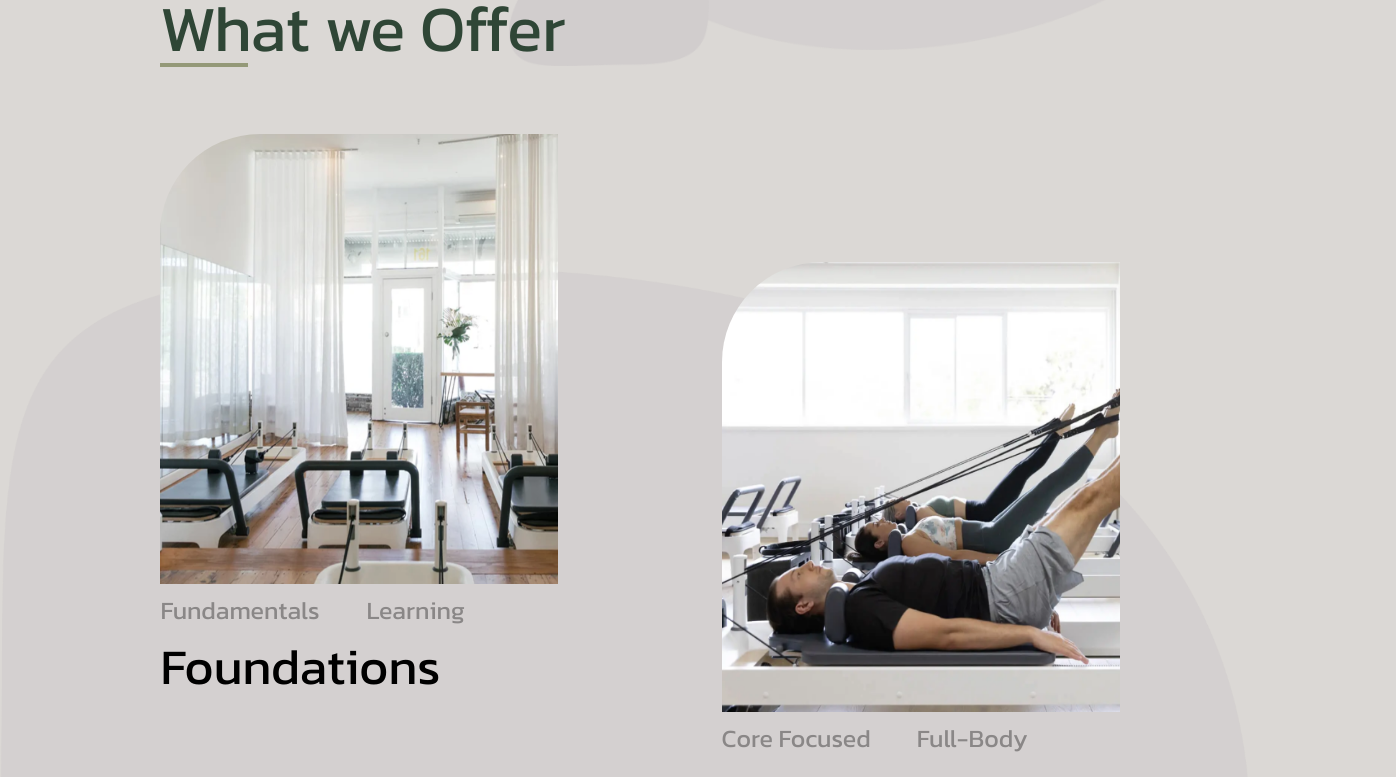
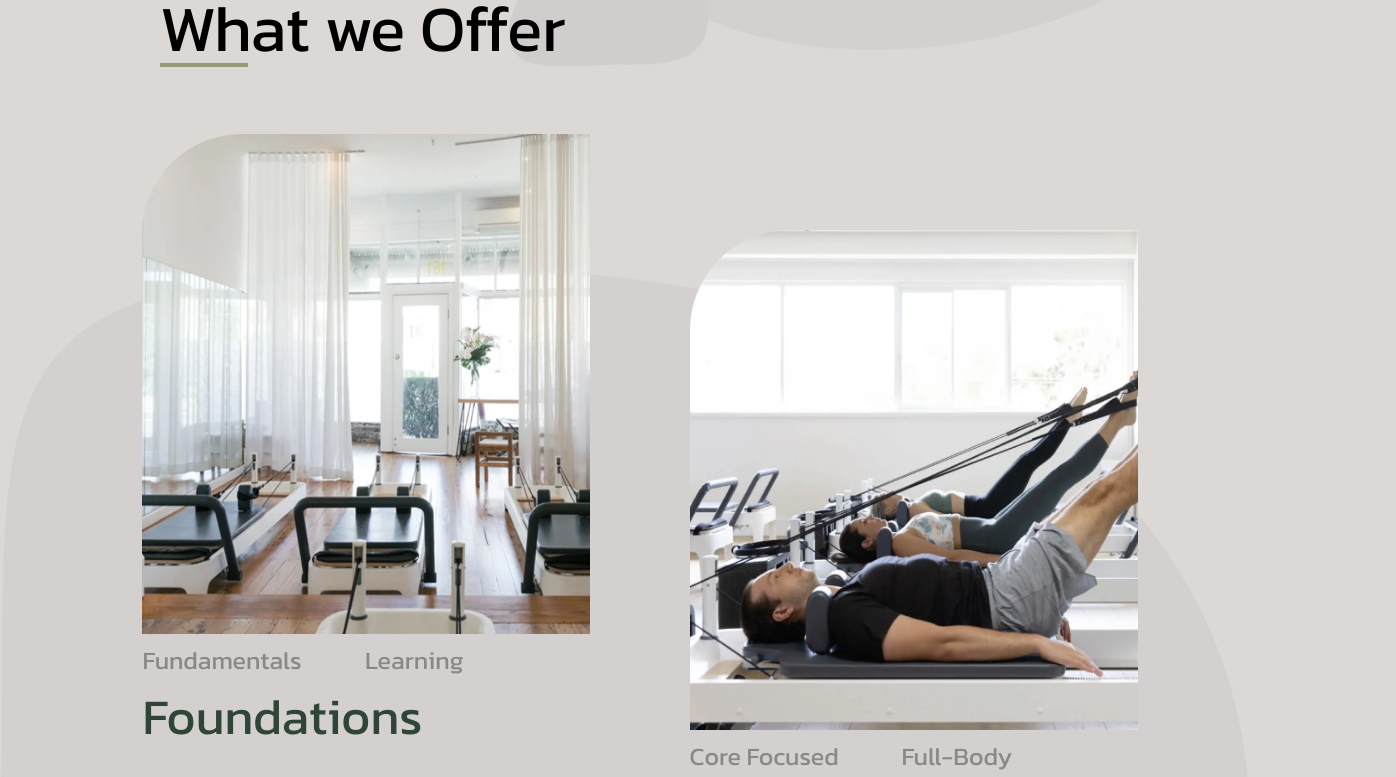
Before and after one commit to Carlie16604/Elevate, a React (Vite) app: page / in a window 1280 px wide. Shown: the part 820-1597 px from the top of the page, 1396 px wide, since content can reach past the window. Built offline with nearby package versions, Linux system fonts and the light colour scheme.

Commit message:
updating classes layout & sizing

```diff
--- a/src/index.css
+++ b/src/index.css
@@ -418,6 +418,7 @@ ul:hover a:hover ~ a:before {
   max-height: 1240px;
   position: absolute;
   margin-top: 18rem;
+  overflow: hidden;
 }
 
 .cardContainer {
@@ -429,13 +430,13 @@ ul:hover a:hover ~ a:before {
 }
 
 .card-deck {
-  margin: 0 0 7rem;
+  margin: 0 0 3rem;
 }
 
 .card {
-  width: 398px;
-  height: 450px;
-  margin: 0 2rem;
+  width: 448px;
+  height: 500px;
+  /* margin: 0 3rem; */
   perspective: 1000px;
 }
 
@@ -447,8 +448,12 @@ ul:hover a:hover ~ a:before {
   transform-style: preserve-3d;
 }
 
+.card-inner.rotated {
+  transform: rotateY(-180deg)
+}
+
 .card-inner:hover {
-  transform: rotateY(-180deg)
+
 }
 
 .imgWrap {
@@ -504,6 +509,7 @@ ul:hover a:hover ~ a:before {
 
 .classType {
   font-size: 50px;
+  color:#2f4636;
 }
 
 /* Reviews ------------------------------------------------------------------ */
@@ -514,11 +520,7 @@ ul:hover a:hover ~ a:before {
   max-width: 1360px;
   max-height: 1040px;
   position: absolute;
-  margin: 4rem 0 0 5rem;
-
-  @media (max-width: 1200px) {
-    margin: 4rem 0 0 0;
-  }
+  margin-top: 4rem;
 }
 
 .portals {
--- a/src/pages/Classes.jsx
+++ b/src/pages/Classes.jsx
@@ -4,6 +4,11 @@ import '../index.css';
 import Rock from '../assets/Offers/rock.png';
 import { classes } from '../data/classes.js';
 const Classes = () => {
+
+    const rotateCard = (card) => {
+        const cardInner = card.querySelector('.card-inner');
+        cardInner.classList.toggle('rotated');
+      }
 
     const goTop = () => {
         window.scrollTo({
@@ -18,20 +23,20 @@ const Classes = () => {
             </div>
             <div className='container'>
                 <div className='flex-wrap mb-14 px-24 relative'>
-                    <h1 className='text-[#2f4636] text-[65px] flex flex-col stroke-black font-medium'>What we Offer</h1>
+                    <h1 className='text-black text-[65px] flex flex-col stroke-black font-medium'>What we Offer</h1>
                     <span className='absolute w-[5.5rem] h-[4px] my-[-15px] bg-[#949978]'></span>
                 </div>
                 <div className='cardContainer'>
                     {classes.map((info) => (
-                        <div key={info.id} className={info.id % 2 !== 0 ? 'card-deck' : 'card-deck pt-32'}>
+                        <div key={info.id} className={info.id % 2 !== 0 ? 'card-deck' : 'card-deck pt-24'}>
                             <div className='card'>
-                                <div className='card-inner'>
+                                <div className='card-inner' onClick={rotateCard}>
                                     <div className='card-front'>
                                         <img className='imgWrap rounded-tl-[100px]' src={info.img} alt={info.name} />
                                     </div>
                                     <div className='card-back rounded-tr-[100px]'>
                                         <img className='imgWrap flex scale-x-[-1] brightness-50 rounded-tl-[100px]' src={info.img} alt={info.name} />
-                                            <div className='overlay pt-[6.5rem] px-[1rem]'>
+                                            <div className='overlay pt-[8.5rem] px-[1rem] text-[17px]'>
                                                 <p>{info.description}</p><br/>
                                                 <p>{info.recommendation}</p>
                                             </div>
```
